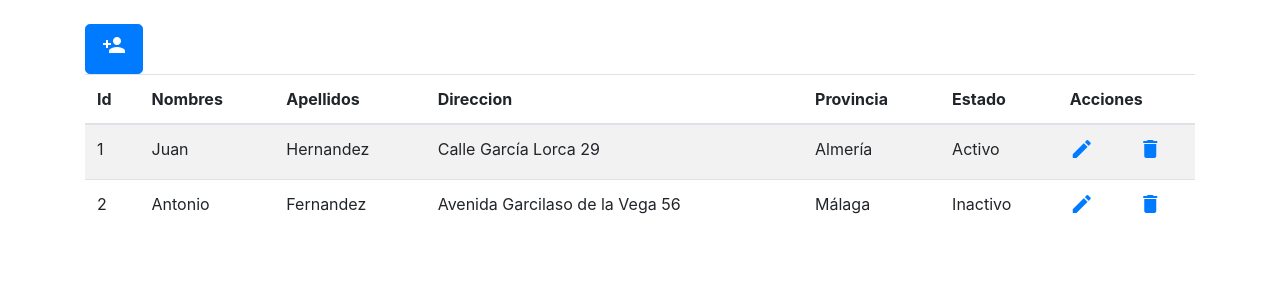
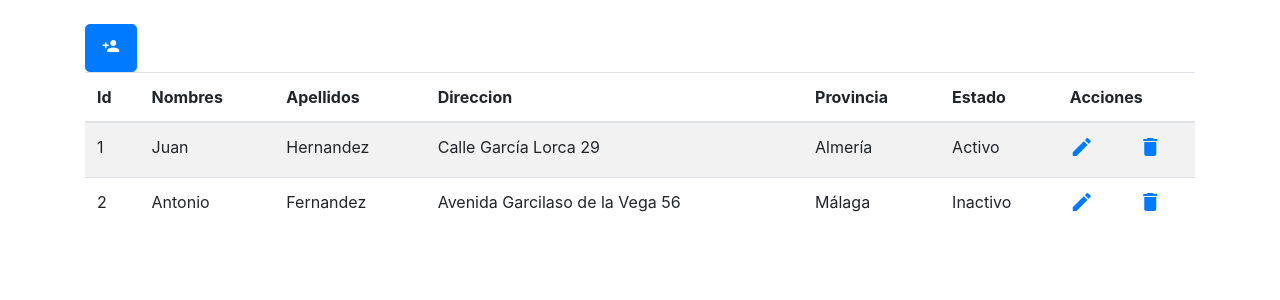
Before and after one commit to VayoSB/GestionDeTiendasOnline, a PHP site: page /?controller=empleado&&action=show in a window 1280 px wide. Shown: the part 156-456 px from the top of the page. Run offline with PHP 8.4, Linux system fonts and the light colour scheme; data comes from the database, SQL or seed files in the repository; style sheets or scripts are compiled from the project's sources.

Commit message:
Añadido el scss

```diff
--- a/Views/Empleado/error.php
+++ b/Views/Empleado/error.php
@@ -1,3 +1,3 @@
 <div class="alert alert-danger">
-  <strong>Error!</strong>.
+  <strong>¡Algo ha salido mal!</strong>
 </div>
--- a/Views/Empleado/show.php
+++ b/Views/Empleado/show.php
@@ -16,7 +16,7 @@
 				<tr>
 					<a href="?controller=empleado&action=register"
 					   class="btn btn-primary btn-lg"
-					   role="button" aria-disabled="true"><span class='material-icons'>
+					   role="button" aria-disabled="true"><span class='material-icons md-18'>
 					   person_add</span>
 					</a>
 					<th>Id</th>
--- a/Views/Layouts/layout.php
+++ b/Views/Layouts/layout.php
@@ -4,6 +4,7 @@
 	<title>Empleados</title>
 	<meta charset="utf-8">
 
+	<link rel="stylesheet" type="text/css" href="../TiendaBootstrap/style.scss">
 	<link rel="icon" href="../../images/favicon.ico" type="image/x-icon" />
 	<link rel="stylesheet" href="https://stackpath.bootstrapcdn.com/bootstrap/4.3.1/css/bootstrap.min.css" integrity="sha384-ggOyR0iXCbMQv3Xipma34MD+dH/1fQ784/j6cY/iJTQUOhcWr7x9JvoRxT2MZw1T" crossorigin="anonymous">
 	<script src="https://code.jquery.com/jquery-3.3.1.slim.min.js" integrity="sha384-q8i/X+965DzO0rT7abK41JStQIAqVgRVzpbzo5smXKp4YfRvH+8abtTE1Pi6jizo" crossorigin="anonymous"></script>
--- /dev/null
+++ b/style.scss
@@ -0,0 +1,3 @@
+.material-icons.md-18 {
+    font-size: 18px;
+}
```
